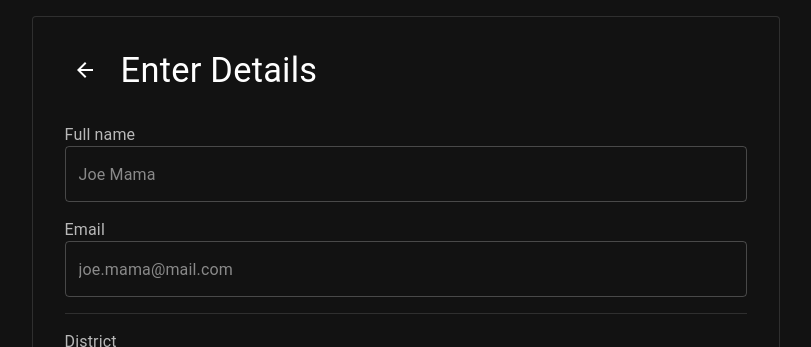
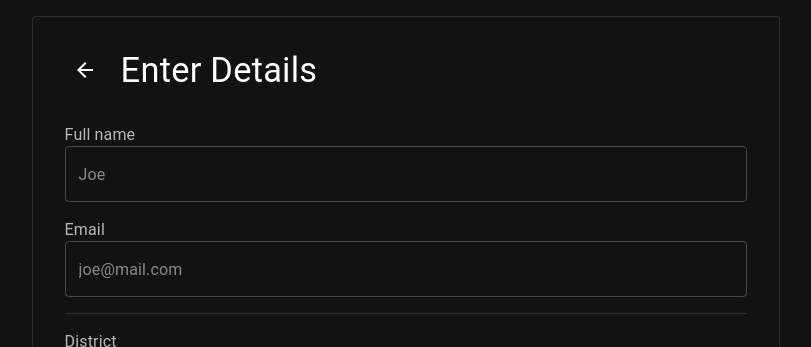
Before and after one commit to elhanbthomas/DONATION-MANAGEMENT, a React (Vite) app in the folder frontend/: page /register in a window 1280 px wide. Both pictures are taken after typing "Sample", "Sample123", "Sample123" into the empty fields and a click on the button "SIGN UP". Shown: the top 347 px of the page, without its empty margins (234-1045 px from the left). Built offline with nearby package versions, Linux system fonts and the light colour scheme; no server answers.

Commit message:
commitement

```diff
--- a/frontend/src/components/RegFormDonor.jsx
+++ b/frontend/src/components/RegFormDonor.jsx
@@ -72,7 +72,7 @@ export default function RegFormDonor({ handleSubmit }) {
                     id="name"
                     value={data.name}
                     onChange={(e) => setData({ ...data, name: e.target.value })}
-                    placeholder="Joe Mama"
+                    placeholder="Joe"
                 />
             </FormControl>
             <FormControl>
@@ -85,7 +85,7 @@ export default function RegFormDonor({ handleSubmit }) {
                     id="email"
                     value={data.email}
                     onChange={(e) => setData({ ...data, email: e.target.value })}
-                    placeholder="joe.mama@mail.com"
+                    placeholder="joe@mail.com"
                 />
             </FormControl>
             <Divider />
--- a/frontend/src/components/RegFormVolunteer.jsx
+++ b/frontend/src/components/RegFormVolunteer.jsx
@@ -46,7 +46,7 @@ export default function RegFormVolunteer({ handleSubmit }) {
                     id="name"
                     value={data.name}
                     onChange={(e) => setData({ ...data, name: e.target.value })}
-                    placeholder="Joe Mama"
+                    placeholder="Joe"
                 />
             </FormControl>
             <FormControl>
@@ -59,7 +59,7 @@ export default function RegFormVolunteer({ handleSubmit }) {
                     id="name"
                     value={data.email}
                     onChange={(e) => setData({ ...data, email: e.target.value })}
-                    placeholder="joe.mama@mail.com"
+                    placeholder="joe@mail.com"
                 />
             </FormControl>
             <Divider />
```
